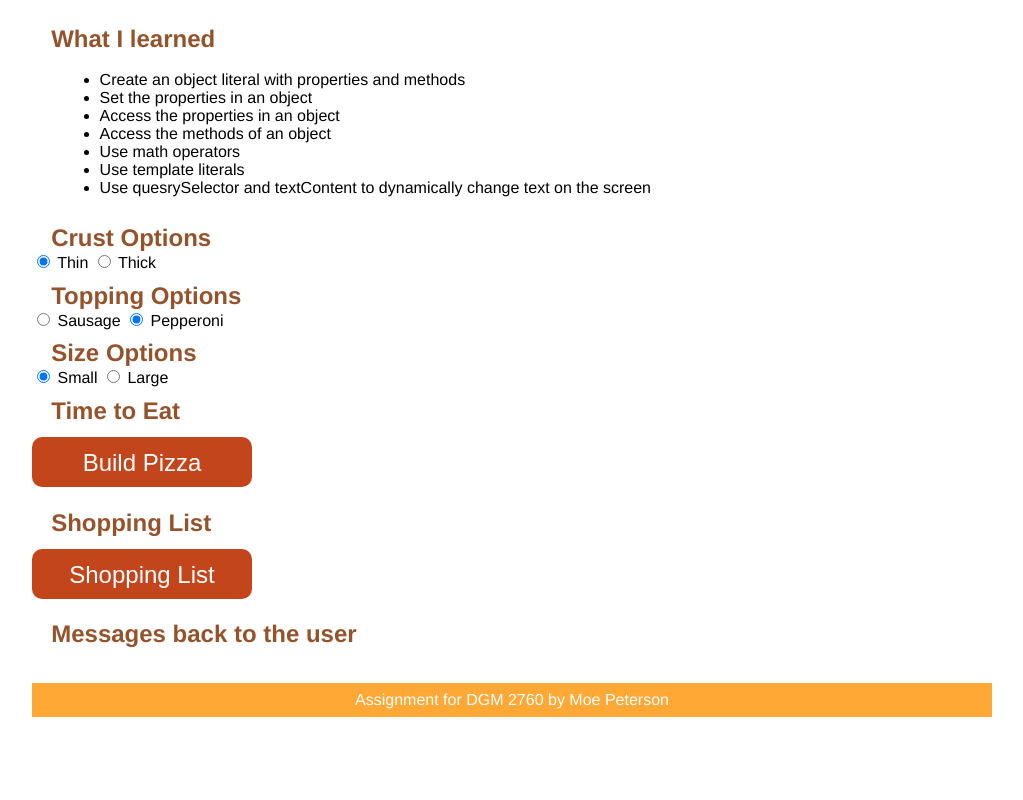
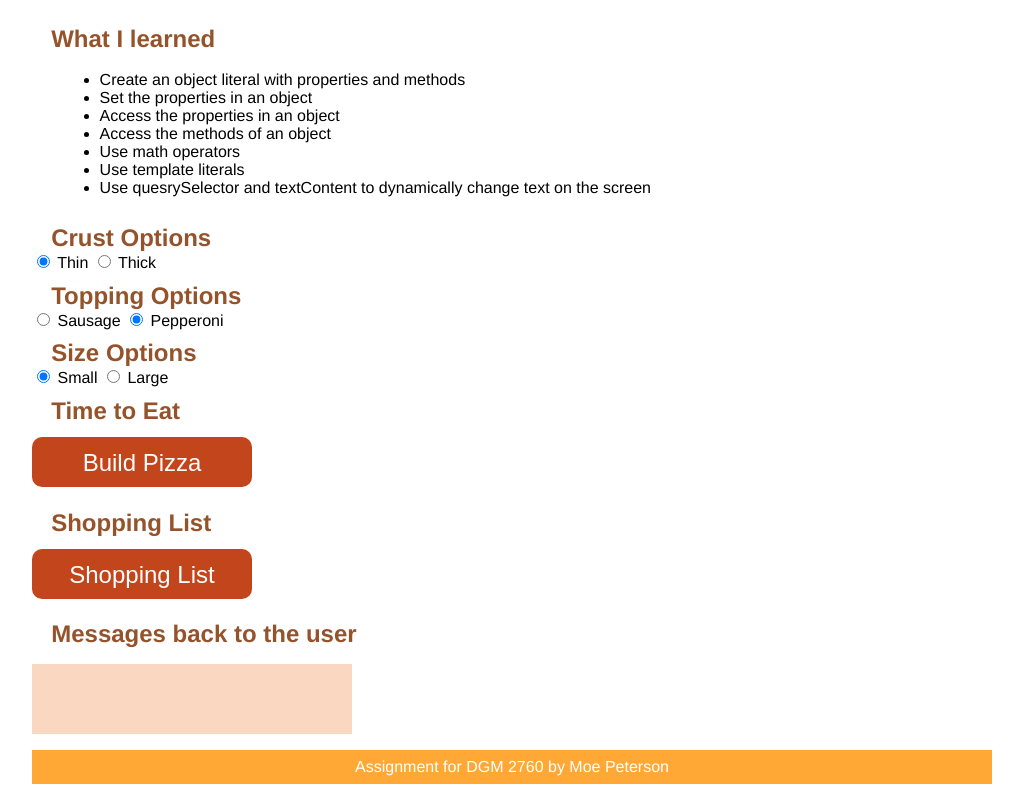
Before and after one commit to moe1129peterson/uvu-dgm2760, a plain HTML site: page 07-Pizza_Emporium/index.html in a window 1280 px wide. Shown: the part 314-1114 px from the top of the page, without its empty margins (128-1151 px from the left). Before the commit the page ends 1047 px from the top, so only its background shows below. Drawn offline with Linux system fonts and the light colour scheme.

Commit message:
adjusted css for feeback area

```diff
--- a/07-Pizza_Emporium/styles.css
+++ b/07-Pizza_Emporium/styles.css
@@ -52,11 +52,11 @@ main ul.objectives li {
     margin-left: 3%;
 }
 
-textarea {
+#feedback {
     resize: none;
-    width: 200px;
-	height: 120px;
-	border: 3px solid #cccccc;
+    width: 310px;
+	height: 60px;
+    background-color: #fad7c1;
 	padding: 5px;
 }
 
```
